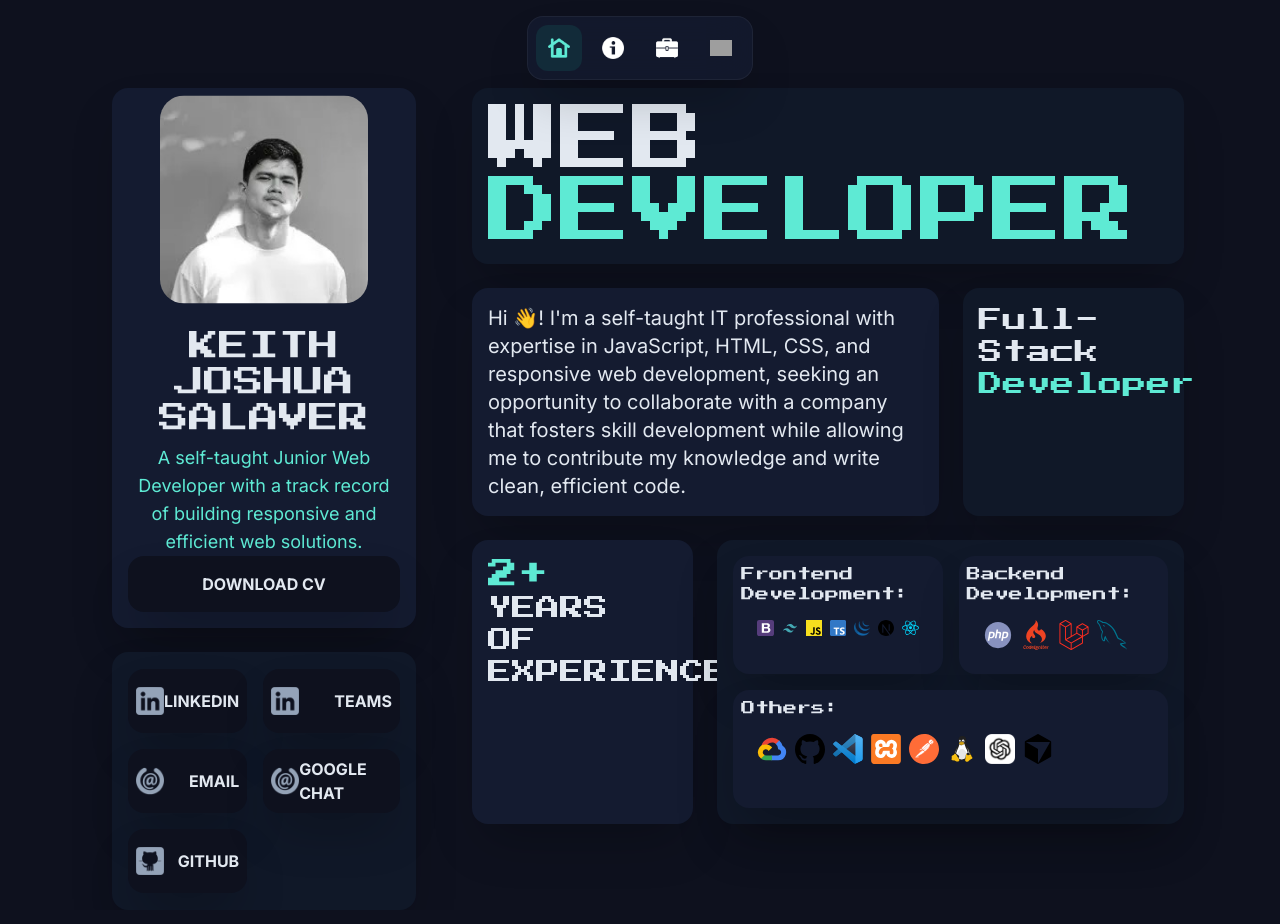
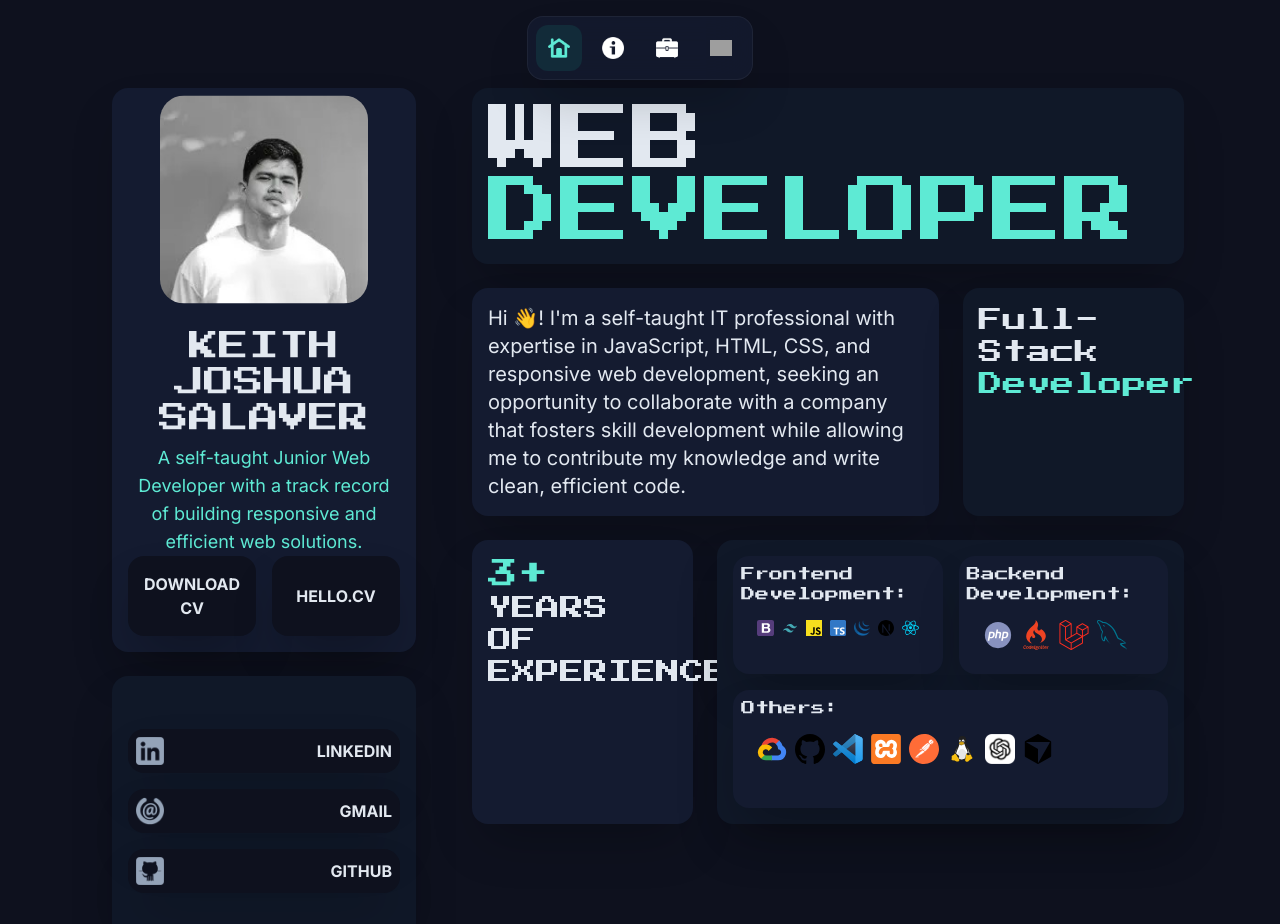
Before and after one commit to KeithJosh03/v2Portfolio, a Next.js app: page / in a window 1280 px wide. Shown: the top 924 px of the page. Built offline with nearby package versions, Linux system fonts and the light colour scheme; grey boxes are pictures that could not be loaded.

Commit message:
adding ux for avatar interaction linkedin gmaill github

```diff
--- a/components/avatar.tsx
+++ b/components/avatar.tsx
@@ -65,7 +65,7 @@ export const Avatar = () => {
           </p>
         </motion.div>
 
-        <motion.div variants={item} className="w-full">
+        <motion.div variants={item} className="w-full flex flex-row gap-x-4">
           <motion.button
             onClick={() => {
             window.open(`https://keithsalaver.cv`);
@@ -77,6 +77,17 @@ export const Avatar = () => {
           >
             DOWNLOAD CV
           </motion.button>
+          <motion.button
+            onClick={() => {
+            window.open(`https://keithsalaver.cv/`);
+            }}
+            whileHover={{ scale: 1.05 }}
+            whileTap={{ scale: 0.97 }}
+            transition={{ type: "spring", stiffness: 300 }}
+            className="text-base text-PrimaryCol font-extrabold p-4 w-full bg-stacksBG hover:bg-stackBG shadow-2xl rounded-2xl hover:text-SecondaryCol"
+          >
+            HELLO.CV
+          </motion.button>
         </motion.div>
       </motion.div>
 
@@ -85,16 +96,25 @@ export const Avatar = () => {
         className="row-span-1 text-left text-base font-extrabold bg-alterBG shadow-2xl items-center content-center rounded-2xl mx-4 p-4"
       >
         <div className="grid grid-flow-col grid-rows-3 gap-4 text-PrimaryCol">
+          {[
+            { icon: linken, label: "LINKEDIN", link: "https://www.linkedin.com/in/keith-joshua-salaver/" },
+            { icon: email, label: "GMAIL", copyText: "kitjuswa0304@gmail.com" },
+            { icon: github, label: "GITHUB", link: "https://github.com/KeithJosh03" },
+          ].map((contact, index) => {
+            const handleClick = () => {
+              if (contact.link) {
+                window.open(contact.link, "_blank");
+              }
 
-          {[
-            { icon: linken, label: "LINKEDIN" },
-            { icon: email, label: "EMAIL" },
-            { icon: github, label: "GITHUB" },
-            { icon: linken, label: "TEAMS" },
-            { icon: email, label: "GOOGLE CHAT" },
-          ].map((contact, index) => (
+              if (contact.copyText) {
+                navigator.clipboard.writeText(contact.copyText);
+                alert("Email Copied");
+              }
+            };
+            return (
               <motion.div
                 key={index}
+                onClick={handleClick}
                 whileHover={{ x: 8 }}
                 transition={{ type: "spring", stiffness: 200 }}
                 className="bg-stacksBG shadow-2xl rounded-2xl p-2 flex justify-between items-center w-full hover:bg-avatarBG group cursor-pointer"
@@ -109,8 +129,8 @@ export const Avatar = () => {
                   {contact.label}
                 </h3>
               </motion.div>
-          ))}
-
+            );
+          })}
         </div>
       </motion.div>
     </motion.div>
--- a/components/sections/introduction/Details.tsx
+++ b/components/sections/introduction/Details.tsx
@@ -13,7 +13,6 @@ type Props = {
 export const Details = ({ data }: Props) => {
   const [frontend, backend, others] = data;
 
-  // Container animation (stagger effect)
   const container = {
     hidden: { opacity: 0 },
     show: {
@@ -24,7 +23,6 @@ export const Details = ({ data }: Props) => {
     },
   };
 
-  // Each card animation
   const item = {
     hidden: { opacity: 0, y: 40 },
     show: { opacity: 1, y: 0 },
@@ -37,7 +35,6 @@ export const Details = ({ data }: Props) => {
       animate="show"
       className="grid grid-cols-1 md:grid-cols-6 xl:grid-cols-9 gap-6"
     >
-      {/* Title */}
       <motion.div
         variants={item}
         className={`${press.className}
@@ -51,7 +48,6 @@ export const Details = ({ data }: Props) => {
         <h1 className="text-SecondaryCol">DEVELOPER</h1>
       </motion.div>
 
-      {/* About */}
       <motion.div
         variants={item}
         className={`${inter.className} col-span-6 row-span-1 text-left font-extrabold text-xl bg-avatarBG shadow-2xl rounded-2xl p-4`}
@@ -65,7 +61,6 @@ export const Details = ({ data }: Props) => {
         </p>
       </motion.div>
 
-      {/* Full Stack Card */}
       <motion.div
         variants={item}
         className={`${press.className} col-span-3 row-span-1 text-left text-lg sm:text-xl md:text-2xl font-extrabold bg-alterBG shadow-2xl rounded-2xl p-4`}
@@ -74,22 +69,19 @@ export const Details = ({ data }: Props) => {
         <h3 className="text-SecondaryCol">Developer</h3>
       </motion.div>
 
-      {/* Experience */}
       <motion.div
         variants={item}
         className={`${press.className} col-span-3 row-span-1 text-left text-2xl font-extrabold bg-avatarBG shadow-2xl rounded-2xl p-4`}
       >
-        <p className="text-3xl text-SecondaryCol">2+</p>
+        <p className="text-3xl text-SecondaryCol">3+</p>
         <p className="text-PrimaryCol">YEARS OF</p>
         <p className="text-PrimaryCol">EXPERIENCE</p>
       </motion.div>
 
-      {/* Skills Container */}
       <motion.div
         variants={item}
         className={`${inter.className} col-span-6 row-span-1 grid grid-cols-4 grid-rows-2 gap-4 text-left text-PrimaryCol text-sm bg-alterBG shadow-2xl rounded-2xl p-4`}
       >
-        {/* Frontend */}
         <div className="col-span-2 bg-avatarBG shadow-2xl rounded-2xl p-2">
           <p className={press.className}>Frontend Development:</p>
           <div className="flex space-x-2 items-center p-4">
@@ -115,7 +107,6 @@ export const Details = ({ data }: Props) => {
           </div>
         </div>
 
-        {/* Backend */}
         <div className="col-span-2 bg-avatarBG shadow-2xl rounded-2xl p-2">
           <p className={press.className}>Backend Development:</p>
           <div className="flex space-x-2 items-center p-4">
@@ -141,7 +132,6 @@ export const Details = ({ data }: Props) => {
           </div>
         </div>
 
-        {/* Others */}
         <div className="col-span-4 bg-avatarBG shadow-2xl rounded-2xl p-2">
           <p className={press.className}>Others:</p>
           <div className="flex space-x-2 items-start p-4">
--- a/utils/portfolio.ts
+++ b/utils/portfolio.ts
@@ -41,7 +41,7 @@ export const experience: PortfolioData[] = [
         info:{
             projectname: "Juan POS",
             desc: "Developed a Pharmacy Sales Optimization (PSO) system for small local pharmacies to improve customer service efficiency and ensure accurate sales and receipt management. Designed a streamlined transaction workflow to reduce sales complications and implemented automated receipt generation. Collaborated closely with clients to understand their operational needs and address existing challenges.",
-            stacks: ["Bootstrap", "Javascript", "jQuery", "PHP", "MySQL", "Google Cloud"],
+            stacks: ["Bootstrap", "Javascript", "jQuery", "PHP", "MySQL", "Google Cloud","Ajax"],
             image:Gizmo
         }
     },
```
Lines whose indentation alone changed are shown as unchanged.
